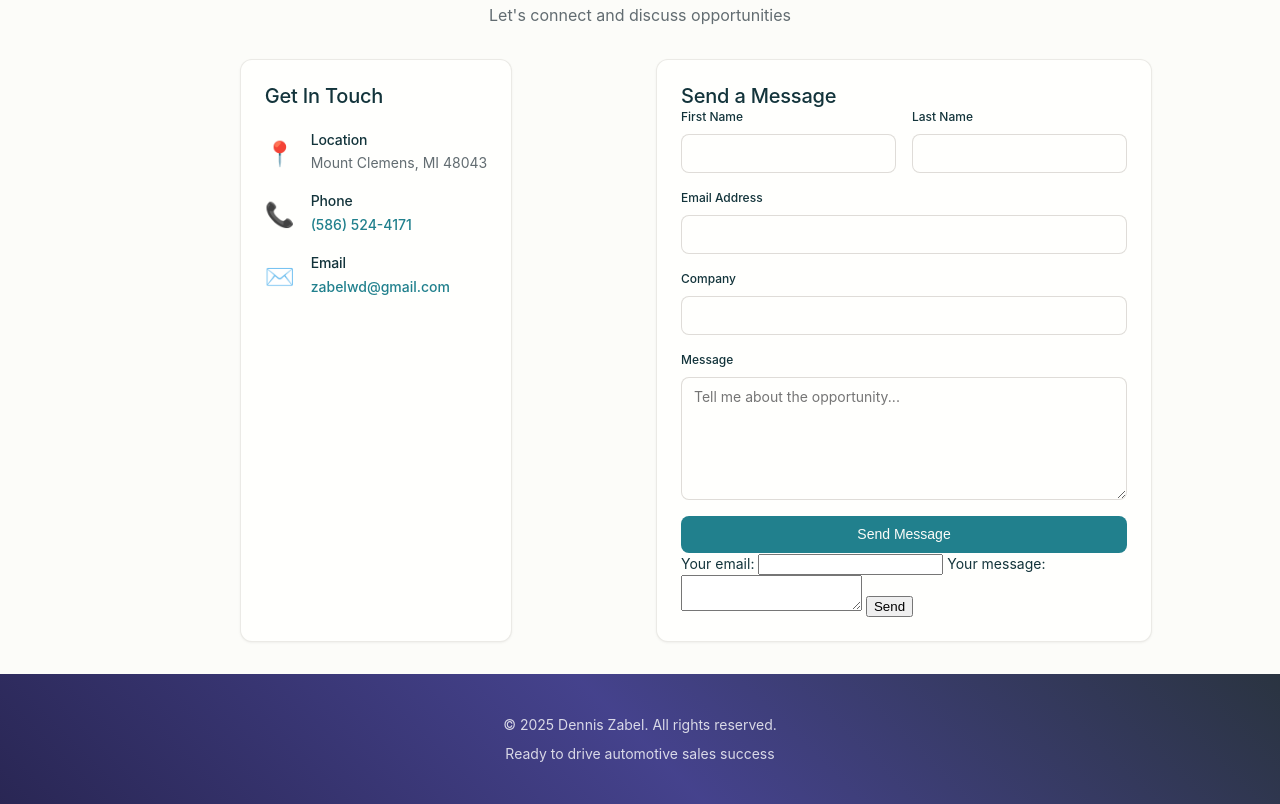
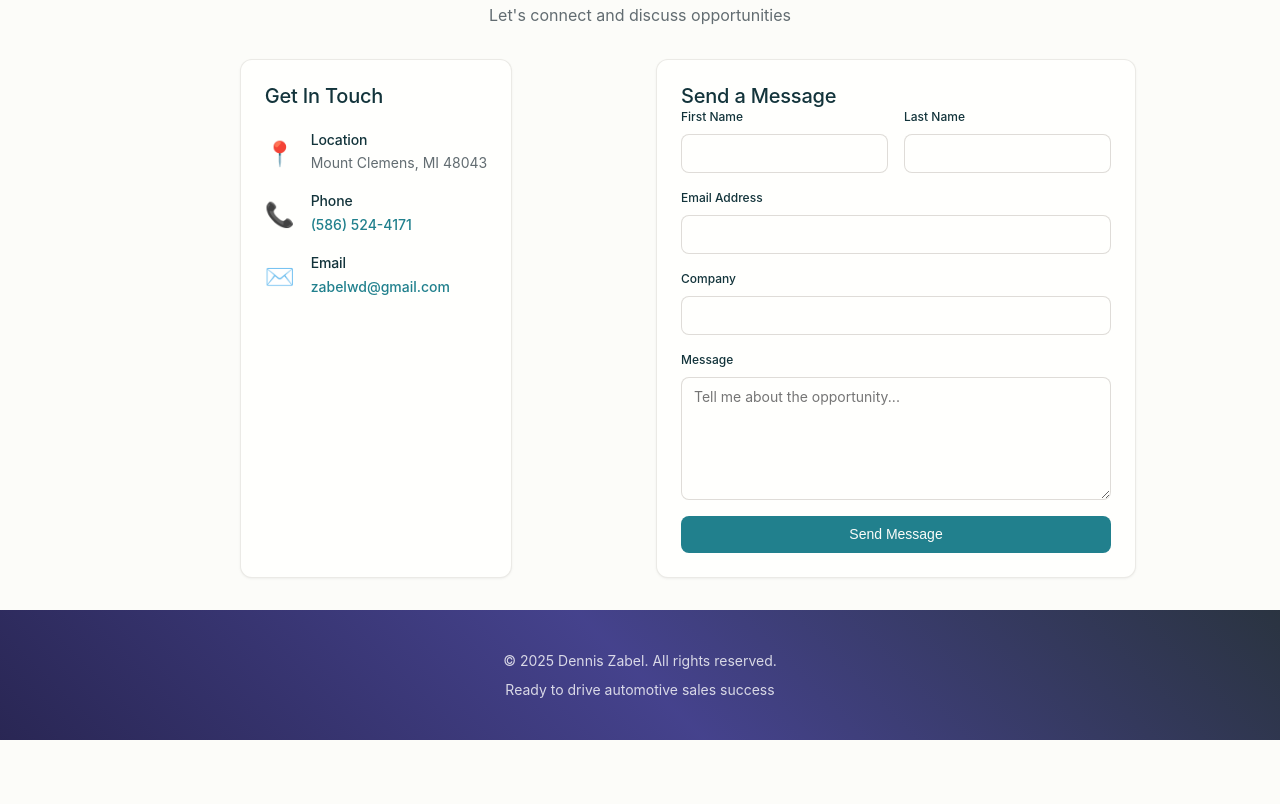
Before and after one commit to zabelwd/zabelwd.github.io, a plain HTML site: page index.html in a window 1280 px wide. Shown: the part 4118-4922 px from the top of the page. After the commit the page ends 4858 px from the top, so only its background shows below. Drawn offline with Linux system fonts and the light colour scheme; a web font is replaced by a local one.

Commit message:
Update index.html

```diff
--- a/index.html
+++ b/index.html
@@ -385,20 +385,6 @@
                                     Send Message
                                 </button>
                             <form
-  action="https://formspree.io/f/xkgqpjqv"
-  method="POST"
->
-  <label>
-    Your email:
-    <input type="email" name="email">
-  </label>
-  <label>
-    Your message:
-    <textarea name="message"></textarea>
-  </label>
-  <!-- your other form fields go here -->
-  <button type="submit">Send</button>
-</form>
                         </div>
                     </div>
                 </div>
```
